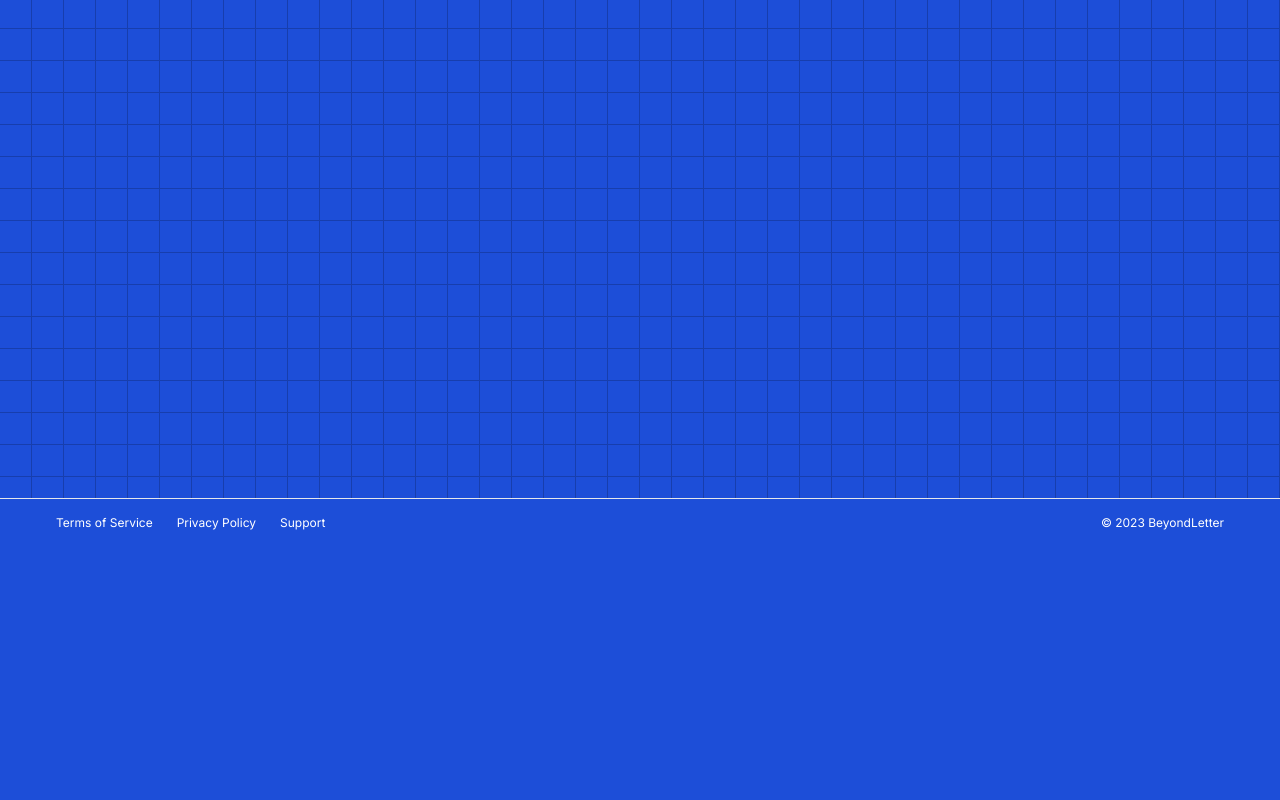
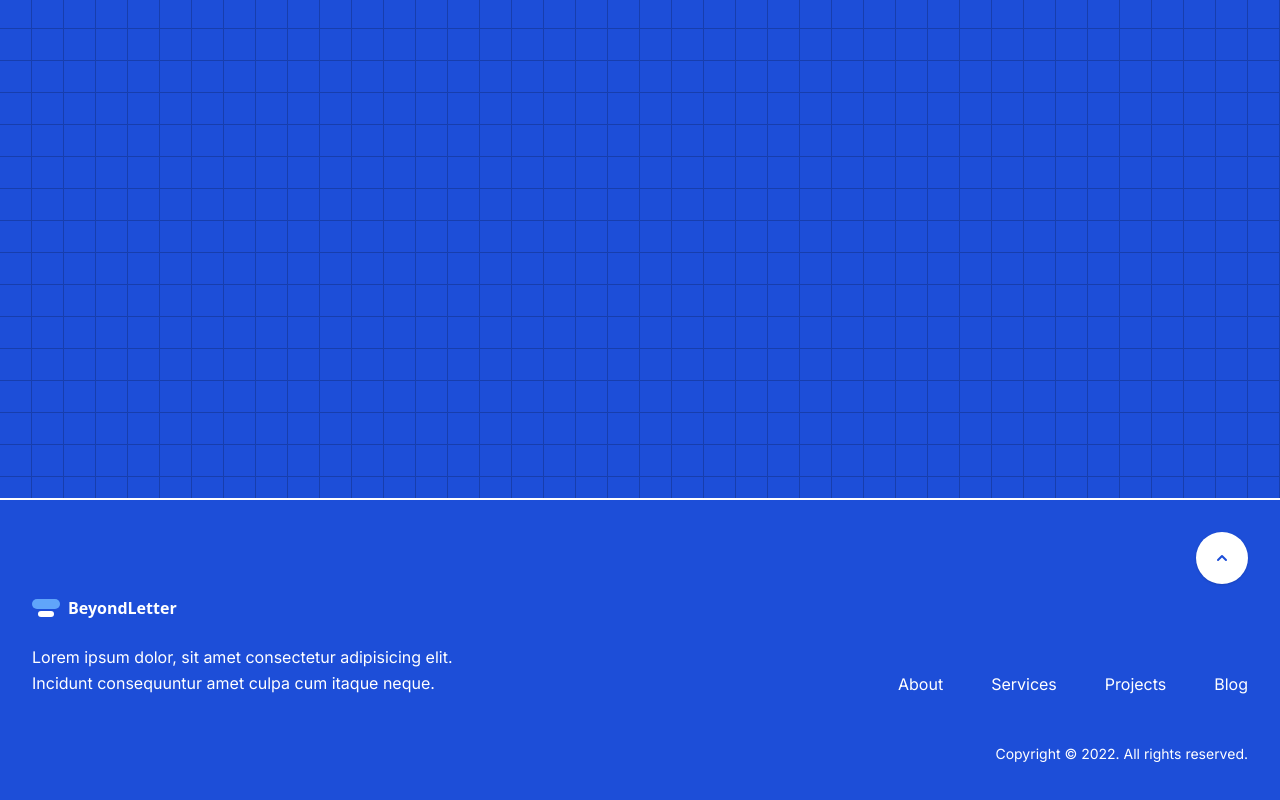
Before and after one commit to HEMANTH123SR/beyond-letter, a Next.js app: page / in a window 1280 px wide. Shown: the part 4356-5156 px from the top of the page. Before the commit the page ends 4903 px from the top, so only its background shows below. Built offline with nearby package versions, Linux system fonts and the light colour scheme; no server answers.

Commit message:
ui changes in footer

```diff
--- a/src/components/fotter.tsx
+++ b/src/components/fotter.tsx
@@ -2,26 +2,73 @@ import React from 'react'
 import Link from 'next/link'
 export const Fotter = () => {
     return (
-        <footer className="mt-auto border-t w-full bg-blue-700">
-            <div className='container flex flex-row py-4 '>
-                <div className='hidden md:flex md:flex-row md:space-x-6 text-xs px-6'>
+        <footer className='bg-blue-700 border-t-2 border-white'>
+            <div className="relative mx-auto max-w-screen-xl px-4 py-16 sm:px-6 lg:px-8 lg:pt-24">
+                <div className="absolute end-4 top-4 sm:end-6 sm:top-6 lg:end-8 lg:top-8">
+                    <a
+                        className="inline-block rounded-full bg-white p-2 text-blue-700 shadow transition hover:bg-teal-500 sm:p-3 lg:p-4"
+                        href="#MainContent"
+                    >
+                        <span className="sr-only">Back to top</span>
 
-                    <Link className="hover:underline whitespace-nowrap " href="#">
-                        Terms of Service
-                    </Link>
+                        <svg
+                            xmlns="http://www.w3.org/2000/svg"
+                            className="h-5 w-5"
+                            viewBox="0 0 20 20"
+                            fill="currentColor"
+                        >
+                            <path
+                                fillRule="evenodd"
+                                d="M14.707 12.707a1 1 0 01-1.414 0L10 9.414l-3.293 3.293a1 1 0 01-1.414-1.414l4-4a1 1 0 011.414 0l4 4a1 1 0 010 1.414z"
+                                clipRule="evenodd"
+                            />
+                        </svg>
+                    </a>
+                </div>
 
-                    <Link className=" hover:underline whitespace-nowrap" href="#">
-                        Privacy Policy
-                    </Link>
+                <div className="lg:flex lg:items-end lg:justify-between">
+                    <div>
+                        <div className="flex justify-center  lg:justify-start space-x-2">
+                            <div className="flex flex-col justify-center items-center space-y-0.5">
+                                <div className="h-2.5 w-7 rounded-full bg-blue-400"></div>
+                                <div className="h-1.5 w-4 rounded-full bg-white"></div>
+                            </div>
+                            <h1 className="font-semibold font-sans">
+                                Beyond<span>Letter</span>
+                            </h1>
+                        </div>
 
-                    <Link className="hover:underline whitespace-nowrap" href="#">
-                        Support
-                    </Link>
 
+                        <p className="mx-auto mt-6 max-w-md text-center leading-relaxed text-white lg:text-left">
+                            Lorem ipsum dolor, sit amet consectetur adipisicing elit. Incidunt consequuntur amet culpa
+                            cum itaque neque.
+                        </p>
+                    </div>
+
+                    <ul
+                        className="mt-12 flex flex-wrap justify-center gap-6 md:gap-8 lg:mt-0 lg:justify-end lg:gap-12"
+                    >
+                        <li>
+                            <a className="text-white" href="#"> About </a>
+                        </li>
+
+                        <li>
+                            <a className="text-white" href="#"> Services </a>
+                        </li>
+
+                        <li>
+                            <a className="text-white" href="#"> Projects </a>
+                        </li>
+
+                        <li>
+                            <a className="text-white" href="#"> Blog </a>
+                        </li>
+                    </ul>
                 </div>
-                <div className='flex justify-center md:justify-end px-6 h-full w-full'>
-                    <p className="text-white text-xs">© 2023 BeyondLetter</p>
-                </div>
+
+                <p className="mt-12 text-center text-sm text-white lg:text-right">
+                    Copyright &copy; 2022. All rights reserved.
+                </p>
             </div>
         </footer>
     )
```
